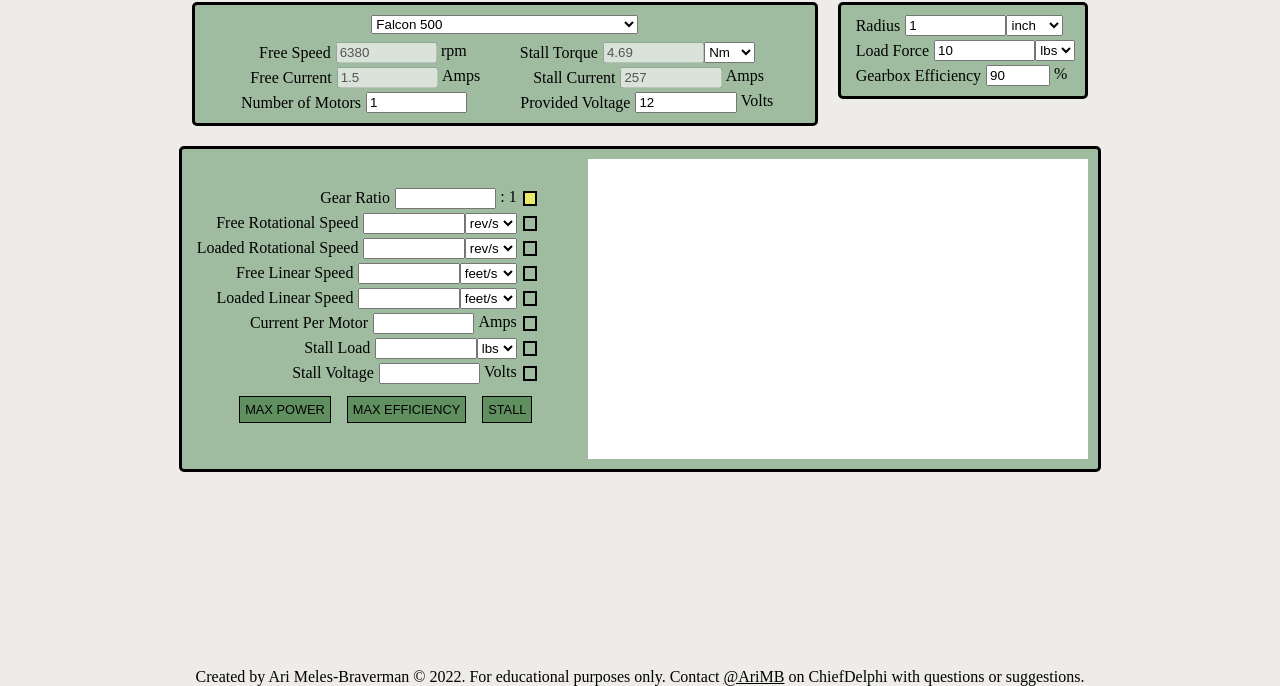
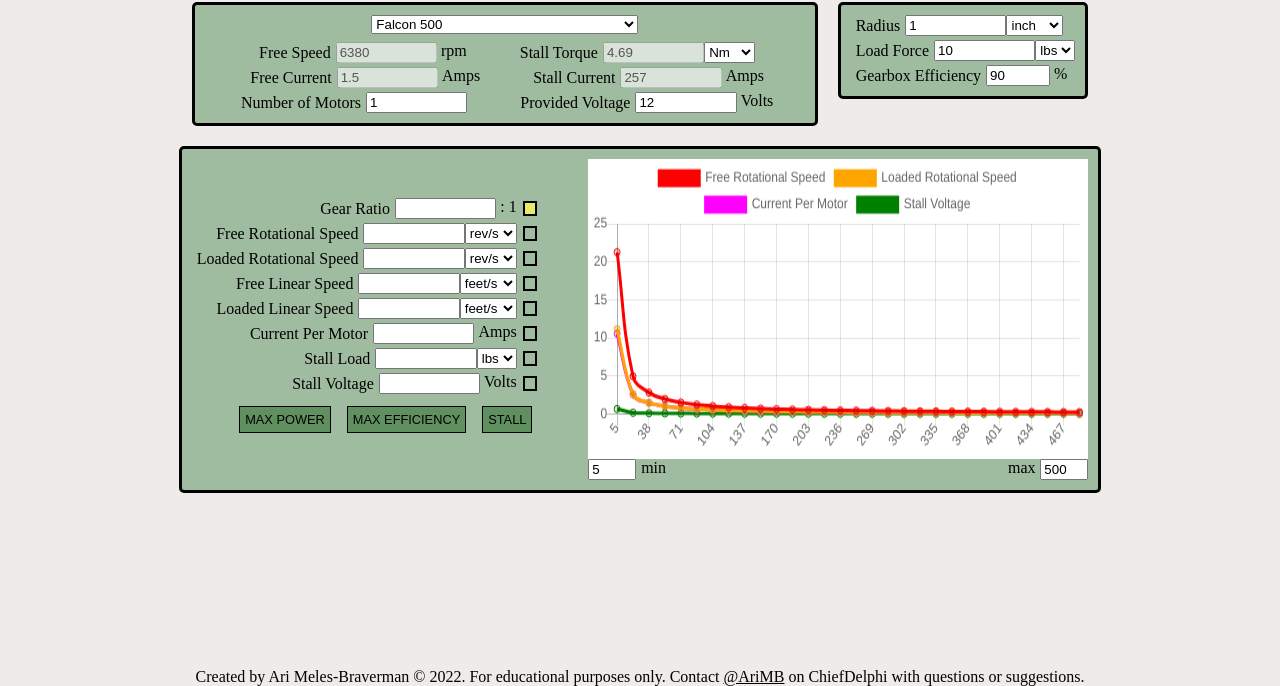
Before and after one commit to arimb/AMB_Design_Spreadsheet, a plain HTML site: page webapp/mechanism.html in a window 1280 px wide. Shown: the part 114-800 px from the top of the page. Drawn offline with nearby package versions, Linux system fonts and the light colour scheme.

Commit message:
graph limits

```diff
--- a/webapp/css/mechanism.css
+++ b/webapp/css/mechanism.css
@@ -53,3 +53,17 @@
 button.max input {
     display: none;
 }
+
+div.graph {
+    display: flex;
+    flex-direction: column;
+}
+
+div.graph-limits {
+    display: flex;
+    gap: 0.3em;
+}
+
+div.graph-limits input {
+    width: 3em;
+}
--- a/webapp/js/mechanism.js
+++ b/webapp/js/mechanism.js
@@ -37,6 +37,7 @@
         Ts = parseFloat($("input#motor_stall_torque").val()) * parseFloat($("select#motor_stall_torque_units").val()) * (parseFloat($("input#applied_voltage").val()) / 12) * (parseFloat($("input#efficiency").val()) / 100) * parseInt($("input#num_motors").val());
         If = parseFloat($("input#motor_free_current").val()) * (parseFloat($("input#applied_voltage").val()) / 12) * parseInt($("input#num_motors").val());
         Is = parseFloat($("input#motor_stall_current").val()) * (parseFloat($("input#applied_voltage").val()) / 12) * parseInt($("input#num_motors").val());
+        draw_graph();
     }
     $("input[id^=motor_]").change(update_motor);
     $("input#num_motors").change(update_motor);
@@ -46,6 +47,7 @@
     // Update radius
     function update_radius(){
         radius = parseFloat($("input#radius").val()) * parseFloat($("select#radius_units").val());
+        draw_graph();
     }
     $("input#radius").change(update_radius);
     $("select#radius_units").change(update_radius);
@@ -54,10 +56,23 @@
     // Update load
     function update_load(){
         load = parseFloat($("input#load").val()) * parseFloat($("select#load_units").val());
+        draw_graph();
     }
     $("input#load").change(update_load);
     $("select#load_units").change(update_load);
     update_load();
+
+    function calculate_vals(ratio){
+        return [
+            wf / ratio / parseFloat($("select#rot_speed_units").val()),     // rot_speed
+            wf/ratio * radius / parseFloat($("select#lin_speed_units").val()),      // lin_speed
+            Ts * ratio  / radius / parseFloat($("select#stall_load_units").val()),      // stall_load
+            wf/ratio * (1 - (load*radius)/(Ts*ratio)) / parseFloat($("select#rot_speed_loaded_units").val()),      // rot_speed_loaded
+            wf/ratio * (1 - (load*radius)/(Ts*ratio)) * radius / parseFloat($("select#lin_speed_loaded_units").val()),      // lin_speed_loaded
+            ((Is-If)/Ts * radius*load / ratio + If) / parseInt($("input#num_motors").val()),    // current
+            radius*load / ratio / Ts * parseFloat($("input#applied_voltage").val())     // stall_voltage
+        ];
+    }
 
     function update_vals(){
         switch( $("input[type=radio][name=driving]:checked").attr("id") ) {
@@ -101,19 +116,17 @@
             case "stall_check":
                 var ratio = radius*load / Ts;
                 break;
-            default:
-                ratio = 1;
-                break;
         }
 
+        var vals = calculate_vals(ratio);
         $("input#gear_ratio").val( ratio.toFixed(2) );
-        $("input#rot_speed").val( (wf / ratio / parseFloat($("select#rot_speed_units").val())).toFixed(2) );
-        $("input#lin_speed").val( (wf/ratio * radius / parseFloat($("select#lin_speed_units").val())).toFixed(2) );
-        $("input#stall_load").val( (Ts * ratio  / radius / parseFloat($("select#stall_load_units").val())).toFixed(2) );
-        $("input#rot_speed_loaded").val( (wf/ratio * (1 - (load*radius)/(Ts*ratio)) / parseFloat($("select#rot_speed_loaded_units").val())).toFixed(2) );
-        $("input#lin_speed_loaded").val( (wf/ratio * (1 - (load*radius)/(Ts*ratio)) * radius / parseFloat($("select#lin_speed_loaded_units").val())).toFixed(2) );
-        $("input#current").val( (((Is-If)/Ts * radius*load / ratio + If) / parseInt($("input#num_motors").val())).toFixed(2) );
-        $("input#stall_voltage").val( (radius*load / ratio / Ts * parseFloat($("input#applied_voltage").val())).toFixed(2) );
+        $("input#rot_speed").val( vals[0].toFixed(2) );
+        $("input#lin_speed").val( vals[1].toFixed(2) );
+        $("input#stall_load").val( vals[2].toFixed(2) );
+        $("input#rot_speed_loaded").val( vals[3].toFixed(2) );
+        $("input#lin_speed_loaded").val( vals[4].toFixed(2) );
+        $("input#current").val( vals[5].toFixed(2) );
+        $("input#stall_voltage").val( vals[6].toFixed(2) );
     }
 
     $("div.field select").change(update_vals);
@@ -150,6 +163,75 @@
         update_vals();
     });
 
-
+    // Draw graph
+    function draw_graph(){
+        var ratios = [];
+        var data = [];
+        const min = parseInt($("input#graph-min").val());
+        const max = parseInt($("input#graph-max").val());
+        console.log(min, max);
+        for (let r = min; r < max; r+=(max-min)/30) {
+            ratios.push(r);
+            data.push(calculate_vals(r));
+        }
+        console.log(data);
+        var graph = new Chart("graph", {
+            type: "line",
+            data: {
+                labels: ratios,
+                datasets: [{
+                    data: data.map(function(value,index) { return value[0]; }),
+                    label: "Free Rotational Speed",
+                    borderColor: "red",
+                    fill: false
+                },{
+                    data: data.map(function(value,index) { return value[1]; }),
+                    label: "Loaded Rotational Speed",
+                    borderColor: "orange",
+                    fill: false
+                },{
+                    data: data.map(function(value,index) { return value[4]; }),
+                    label: "Current Per Motor",
+                    borderColor: "magenta",
+                    fill: false
+                },{
+                    data: data.map(function(value,index) { return value[6]; }),
+                    label: "Stall Voltage",
+                    borderColor: "green",
+                    fill: false
+                }]
+            },
+            options: {
+                responsive: true,
+                scales: {
+                    x: {
+                        display: true,
+                        type: "logarithmic",
+                        title: {
+                            text: "Gear Ratio"
+                        }
+                    },
+                    y: {
+                        display: true,
+                        position: "left"
+                    },
+                    y1: {
+                        display: true,
+                        position: "right"
+                    }
+                },
+                legend: {
+                    display: true,
+                    position: "top",
+                    labels: {
+                        font: {
+                            lineHeight: 0.5
+                        }
+                    }
+                }
+            }
+        })
+    }
+    $("div.graph-limits input").change(draw_graph);
 
 });
--- a/webapp/mechanism.html
+++ b/webapp/mechanism.html
@@ -176,7 +176,16 @@
                         </button>
                     </div>
                 </div>
-                <canvas id="graph"></canvas>
+                <div class="graph">
+                    <canvas id="graph"></canvas>
+                    <div class="graph-limits">
+                        <input id="graph-min" type="number" value="5">
+                        <label for="graph-min">min</label>
+                        <div style="flex: 1;"></div>
+                        <label for="graph-max">max</label>
+                        <input id="graph-max" type="number" value="500">
+                    </div>
+                </div>
             </div>
         </div>
         <div class="footer">
```
